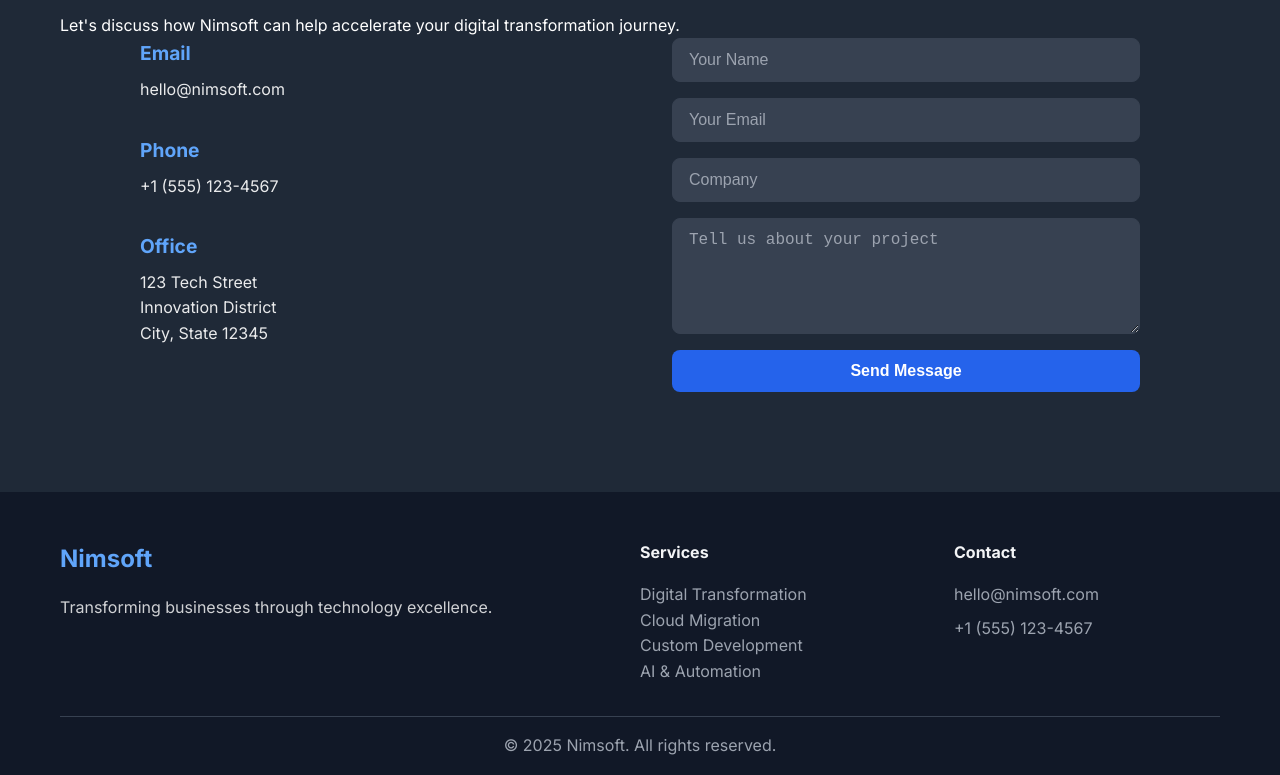
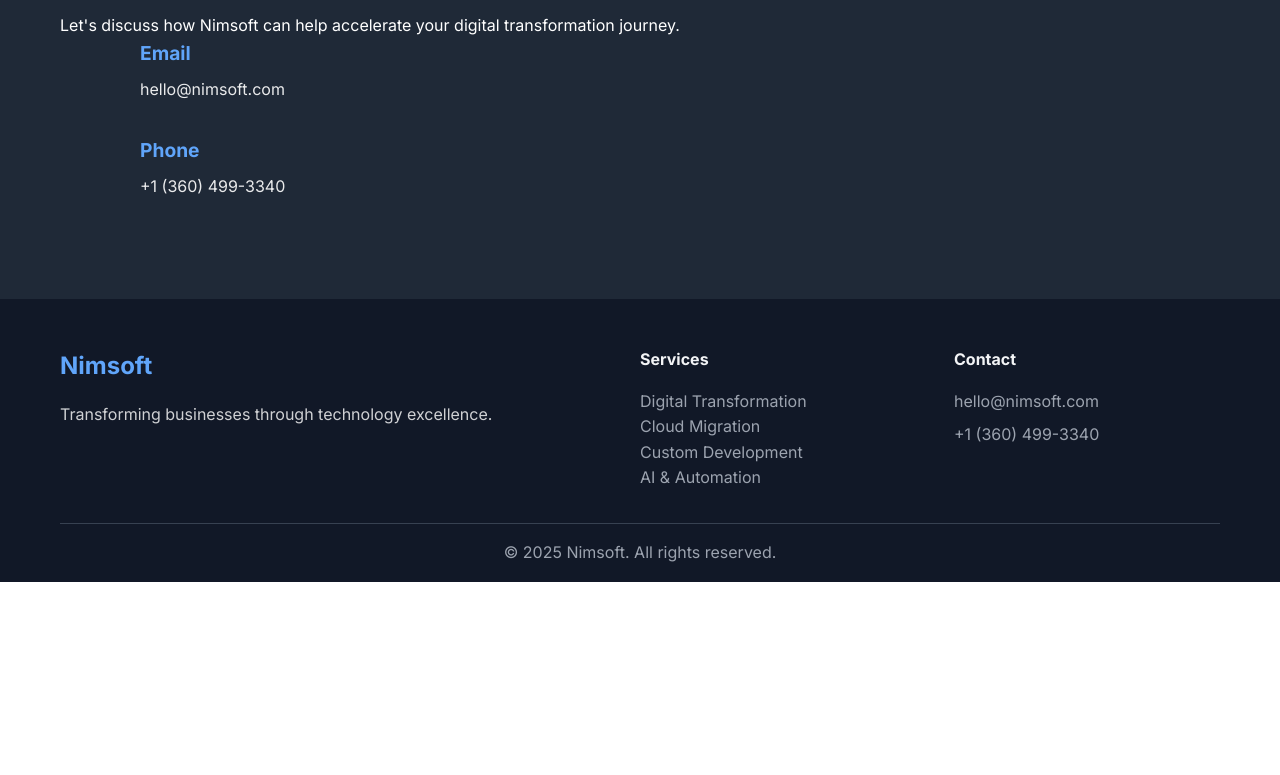
Before and after one commit to nimret/nimsoft, a plain HTML site: page index.html in a window 1280 px wide. Shown: the part 2942-3717 px from the top of the page. After the commit the page ends 3524 px from the top, so only its background shows below. Drawn offline with Linux system fonts and the light colour scheme.

Commit message:
added contact info and disabled form

```diff
--- a/index.html
+++ b/index.html
@@ -129,14 +129,10 @@
                         </div>
                         <div class="contact-item">
                             <h4>Phone</h4>
-                            <p>+1 (555) 123-4567</p>
-                        </div>
-                        <div class="contact-item">
-                            <h4>Office</h4>
-                            <p>123 Tech Street<br>Innovation District<br>City, State 12345</p>
+                            <p>+1 (360) 499-3340</p>
                         </div>
                     </div>
-
+                    <!--
                     <form class="contact-form">
                         <input type="text" placeholder="Your Name" required>
                         <input type="email" placeholder="Your Email" required>
@@ -144,6 +140,7 @@
                         <textarea placeholder="Tell us about your project" rows="5" required></textarea>
                         <button type="submit" class="btn btn-primary">Send Message</button>
                     </form>
+                    -->
                 </div>
             </div>
         </section>
@@ -168,7 +165,7 @@
                 <div class="footer-contact">
                     <h4>Contact</h4>
                     <p>hello@nimsoft.com</p>
-                    <p>+1 (555) 123-4567</p>
+                    <p>+1 (360) 499-3340</p>
                 </div>
             </div>
             <div class="footer-bottom">
```
